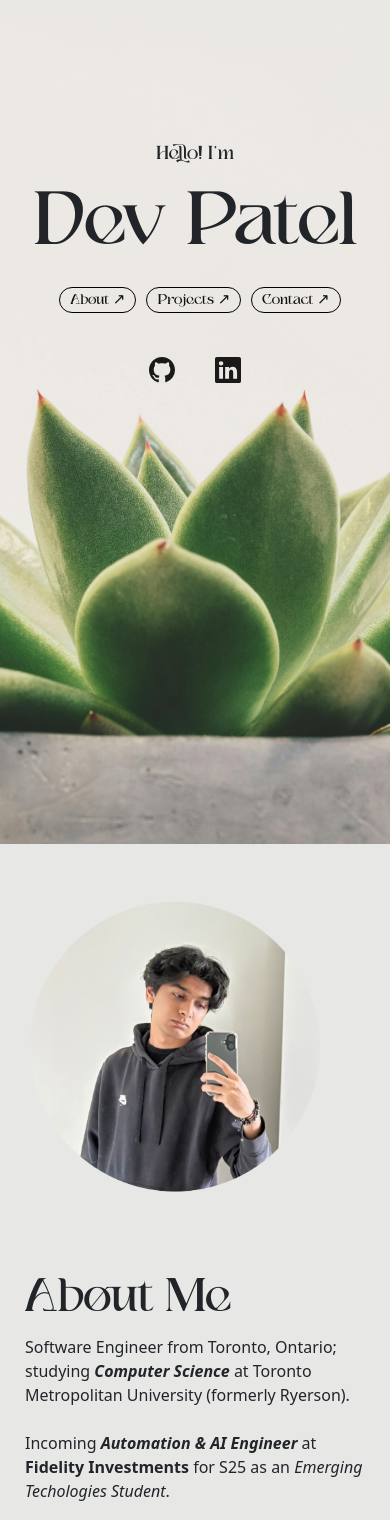
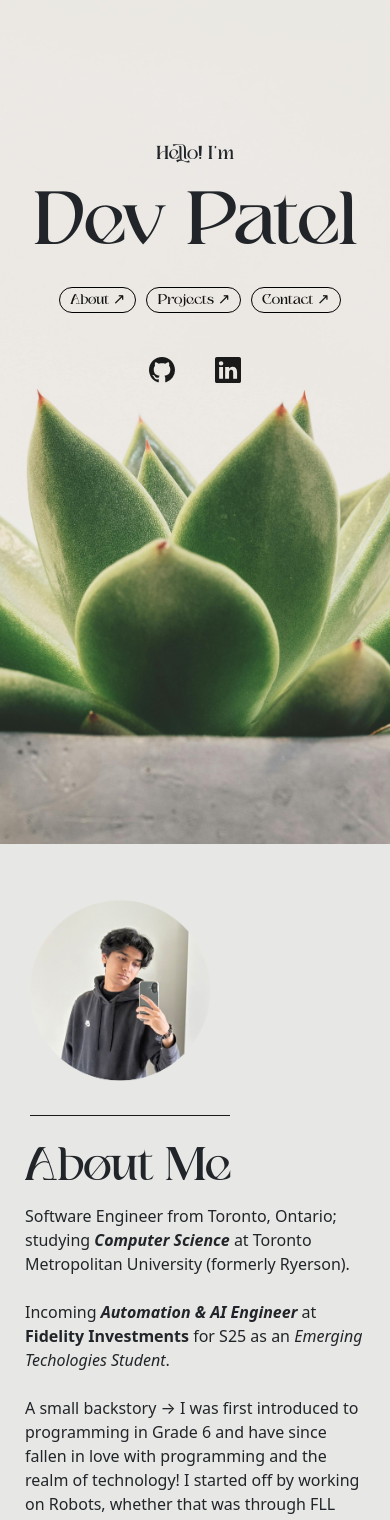
Before and after one commit to devp19/portfolio-react-app, a React (Create React App) app in the folder portfolio-website/: page / in a window 390 px wide. Shown: the top 1520 px of the page. Built offline with nearby package versions, Linux system fonts and the light colour scheme.

Commit message:
framework

```diff
--- a/portfolio-website/src/components/pages/Contact.js
+++ b/portfolio-website/src/components/pages/Contact.js
@@ -34,7 +34,7 @@ const Contact = forwardRef((props, ref) => {
                     </div>
                 </div>
 
-                <div className="row justify-content-center" style={{marginLeft: '50px', marginRight: '50px', padding: '20px'}}>
+                <div className="row justify-content-center" style={{marginLeft: '20px', marginRight: '20px', padding: '20px'}}>
                     <div className="col-md-12 box" style={{padding: '15px'}}>
                         <form name="contact" method="post" style={{borderLeft: "3px solid black"}} data-netlify="true" action="/src/Components/Pages/Success.js"
       onSubmit={handleSubmit}>
--- a/portfolio-website/src/index.css
+++ b/portfolio-website/src/index.css
@@ -7,6 +7,11 @@
 
 .border-black {
   border: 1px solid red;
+}
+
+#portrait-img {
+  padding-right: 20px;
+  border-right: 1px solid #1a1a1a;
 }
 
 .background {
@@ -207,7 +212,9 @@ body {
   #portrait-img {
     margin-top: 30px;
     margin-left: 30px;
-    max-width: 290px;
+    max-width: 200px;
+    border-bottom: 1px solid #1a1a1a;
+    border-right: none;
   }
 
 }
```
